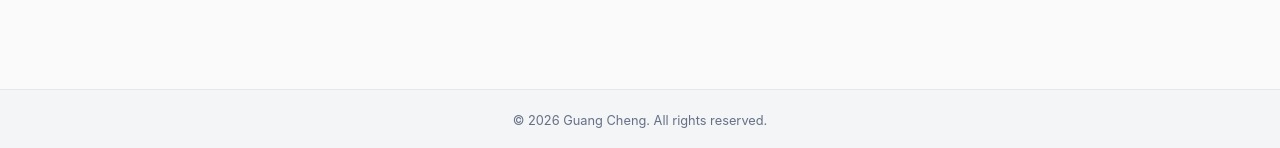
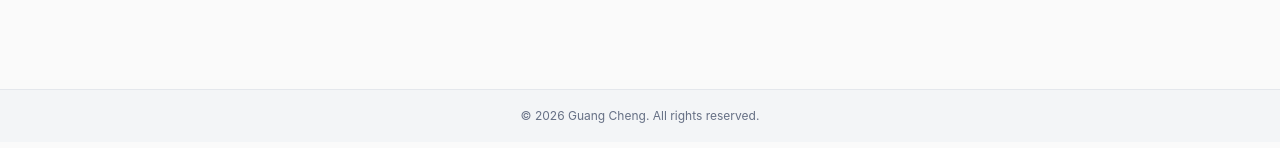
Before and after one commit to gcheng-nus/gcheng-nus.github.io, a Jekyll site: the page built from _pages/cv.md, in a window 1280 px wide and 900 px high, scrolled down 246 px. Shown: the part 749-897 px from the top of the window. Built offline with Jekyll 4.4.1, drawn with Linux system fonts in a browser that asks for light colours.

Commit message:
change footer format

```diff
--- a/assets/css/academic.scss
+++ b/assets/css/academic.scss
@@ -586,7 +586,7 @@ body.academic-site.is-locked {
 }
 
 .academic-footer {
-  padding: 20px;
+  padding: 16px;
   border-top: 1px solid var(--academic-border);
   background: var(--academic-band);
   color: var(--academic-muted);
@@ -595,7 +595,7 @@ body.academic-site.is-locked {
 
 .academic-footer p {
   margin: 0;
-  font-size: 0.8rem;
+  font-size: 0.75rem;
 }
 
 .fade-in {
```
